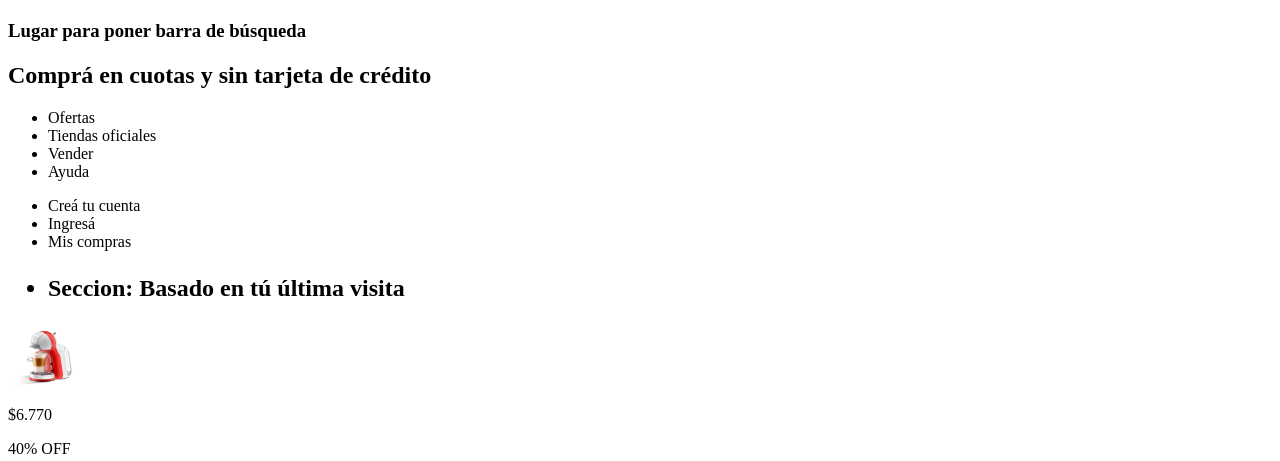
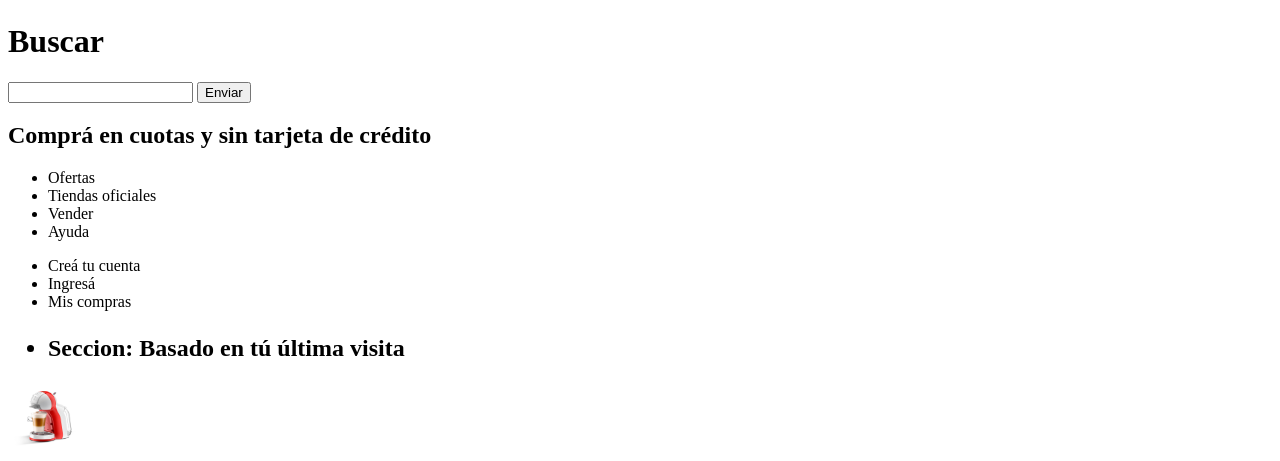
Before and after one commit to GBonahora/Clase17, a website: page views/home.html in a window 1280 px wide. Shown: the part 339-800 px from the top of the page. Drawn offline with Linux system fonts and the light colour scheme.

Commit message:
Commit mal hecho jej

```diff
--- a/package.json
+++ b/package.json
@@ -6,13 +6,15 @@
   "scripts": {
     "test": "echo \"Error: no test specified\" && exit 1",
     "start": "node app.js",
-    "dev" : "nodemon app.js"
+    "dev": "nodemon app.js"
   },
   "keywords": [],
   "author": "",
   "license": "ISC",
   "dependencies": {
-    "express": "^4.18.2",
+    "express": "^4.18.2"
+  },
+  "devDependencies": {
     "nodemon": "^3.0.1"
   }
 }
--- a/views/home.html
+++ b/views/home.html
@@ -10,7 +10,11 @@
 <body>
     <header>
         <a href="/"><img src="/images/logo-mercado-liebre.svg"></a>
-        <h3>Lugar para poner barra de búsqueda</h3>
+        <h1 class="title"> Buscar </h1>
+        <form action="" class="searchBar">
+            <input type ="text">
+            <button type="submit">Enviar</button>
+        </form> <!--barra de búqueda-->
         <h2>Comprá en cuotas y sin tarjeta de crédito</h2>
         <div>
             <ul>
```
Also changed, not shown: 1 other file.
